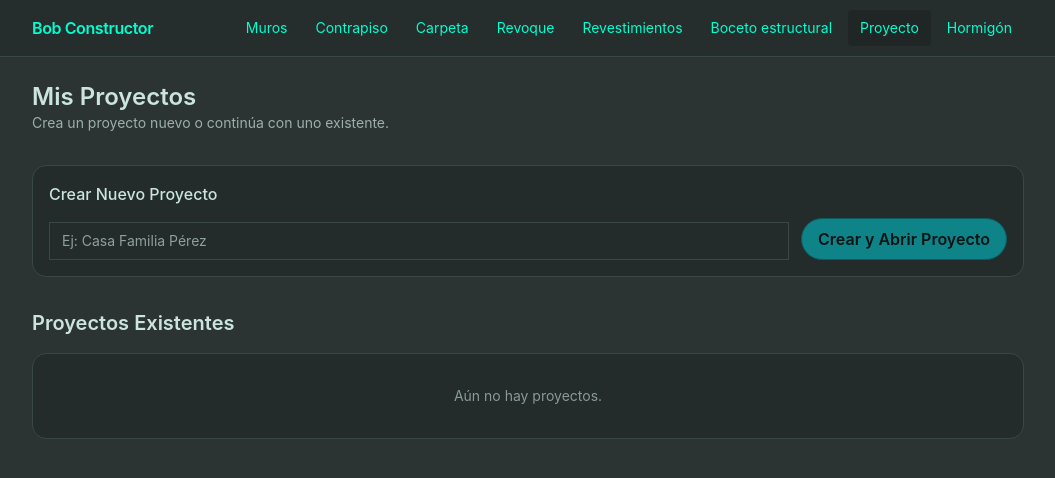
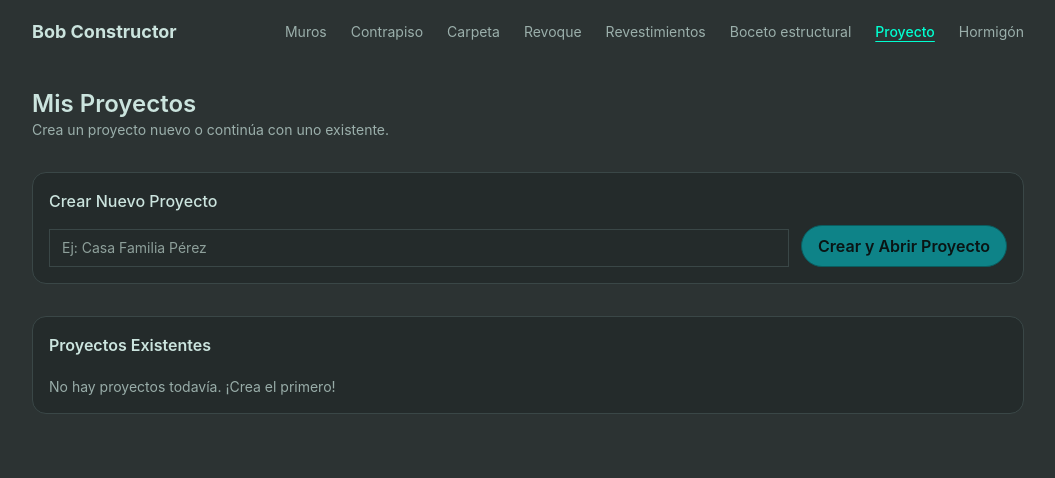
Before and after one commit to home265/bob-constructor, a Next.js app: page /proyecto in a window 1280 px wide. Shown: the top 478 px of the page, without its empty margins (112-1167 px from the left). Built offline with nearby package versions, Linux system fonts and the light colour scheme.

Commit message:
mejora visual falta

```diff
--- a/app/proyecto/page.tsx
+++ b/app/proyecto/page.tsx
@@ -75,13 +75,11 @@ export default function ProyectosPage() {
         </form>
       </div>
 
-      {/* Lista de Proyectos - Estilo Bob Gasista */}
-      <div className="space-y-4">
-         <h2 className="text-xl font-semibold">Proyectos Existentes</h2>
+      {/* --- ESTE ES EL BLOQUE CORREGIDO --- */}
+      <div className="card p-4 space-y-3">
+        <h2 className="font-semibold">Proyectos Existentes</h2>
         {projects.length === 0 ? (
-            <p className="text-sm text-center text-foreground/60 py-8 card">
-              Aún no hay proyectos.
-            </p>
+          <p className="text-sm text-foreground/70 pt-2">No hay proyectos todavía. ¡Crea el primero!</p>
         ) : (
           <div className="space-y-3">
             {projects.map((p) => (
--- a/components/ui/AppHeader.tsx
+++ b/components/ui/AppHeader.tsx
@@ -54,23 +54,30 @@ export default function AppHeader() {
     !!href && (pathname === href || pathname?.startsWith(href + "/"));
 
   return (
-    <header className="sticky top-0 z-50 border-b border-border bg-card/70 backdrop-blur supports-[backdrop-filter]:bg-card/60">
+      // --- CAMBIO 1: Se usa la clase .header para el fondo y borde unificado ---
+      <header className="header sticky top-0 z-50">
         <div className="mx-auto max-w-5xl px-4">
-        <div className="h-14 flex items-center justify-between">
-          <Link href="/" className="font-semibold tracking-tight text-[var(--color-base)]">
+          {/* Se ajusta la altura a 16 para coincidir con Gasista */}
+          <div className="h-16 flex items-center justify-between">
+            {/* --- CAMBIO 2: Título con el estilo de Gasista (color, tamaño y peso) --- */}
+            <Link href="/" className="font-bold text-lg text-foreground hover:opacity-90">
               Bob Constructor
             </Link>
 
             {/* Navegación desktop */}
-          <nav className="hidden md:flex items-center gap-1">
+            {/* Se ajusta el espaciado a gap-6 para coincidir */}
+            <nav className="hidden md:flex items-center gap-6">
               {ITEMS.map((it) =>
                 it.children ? (
                   <Link
                     key={it.label}
                     href="/hormigon"
+                    // --- CAMBIO 3: Estilo de enlace activo e inactivo igual a Gasista (subrayado) ---
                     className={cx(
-                    "text-sm rounded px-3 py-2 hover:bg-muted",
-                    isActive("/hormigon") && "bg-muted text-[var(--color-base)]"
+                      "text-sm",
+                      isActive("/hormigon")
+                        ? "font-medium underline decoration-[var(--color-base)] underline-offset-4"
+                        : "text-foreground/70 hover:text-foreground"
                     )}
                   >
                     {it.label}
@@ -79,9 +86,12 @@ export default function AppHeader() {
                   <Link
                     key={it.label}
                     href={it.href!}
+                    // --- CAMBIO 3 (bis): Estilo de enlace activo e inactivo igual a Gasista (subrayado) ---
                     className={cx(
-                    "text-sm rounded px-3 py-2 hover:bg-muted",
-                    isActive(it.href) && "bg-muted text-[var(--color-base)]"
+                      "text-sm",
+                      isActive(it.href)
+                        ? "font-medium underline decoration-[var(--color-base)] underline-offset-4"
+                        : "text-foreground/70 hover:text-foreground"
                     )}
                   >
                     {it.label}
@@ -90,7 +100,7 @@ export default function AppHeader() {
               )}
             </nav>
 
-          {/* Botón hamburguesa (móvil) */}
+            {/* Botón hamburguesa (móvil) - No requiere cambios, ya usa .btn-secondary */}
             <button
               type="button"
               aria-label="Abrir menú"
@@ -103,19 +113,16 @@ export default function AppHeader() {
           </div>
         </div>
 
-      {/* Drawer móvil montado en <body> para evitar stacking issues */}
+        {/* Drawer móvil - La estructura y lógica se mantienen intactas. Los estilos se heredan del CSS unificado */}
         {mounted &&
           open &&
           createPortal(
             <div className="fixed inset-0 z-[1000] md:hidden">
-            {/* Overlay */}
               <div
                 className="absolute inset-0 bg-black/55"
                 onClick={() => setOpen(false)}
                 aria-hidden
               />
-
-            {/* Panel */}
               <aside
                 role="dialog"
                 aria-label="Menú"
@@ -137,7 +144,6 @@ export default function AppHeader() {
                 </div>
 
                 <nav className="px-2 py-3 overflow-y-auto">
-                {/* Ítems simples */}
                   <ul className="space-y-1">
                     {ITEMS.filter((i) => !i.children).map((it) => (
                       <li key={it.label}>
@@ -155,7 +161,6 @@ export default function AppHeader() {
                     ))}
                   </ul>
 
-                {/* Grupo Hormigón */}
                   {ITEMS.filter((i) => i.children).map((group) => (
                     <div key={group.label} className="mt-4 rounded-lg border border-border">
                       <div className="px-3 py-2 text-sm font-medium bg-muted/60">{group.label}</div>
```
Lines whose indentation alone changed are shown as unchanged.
